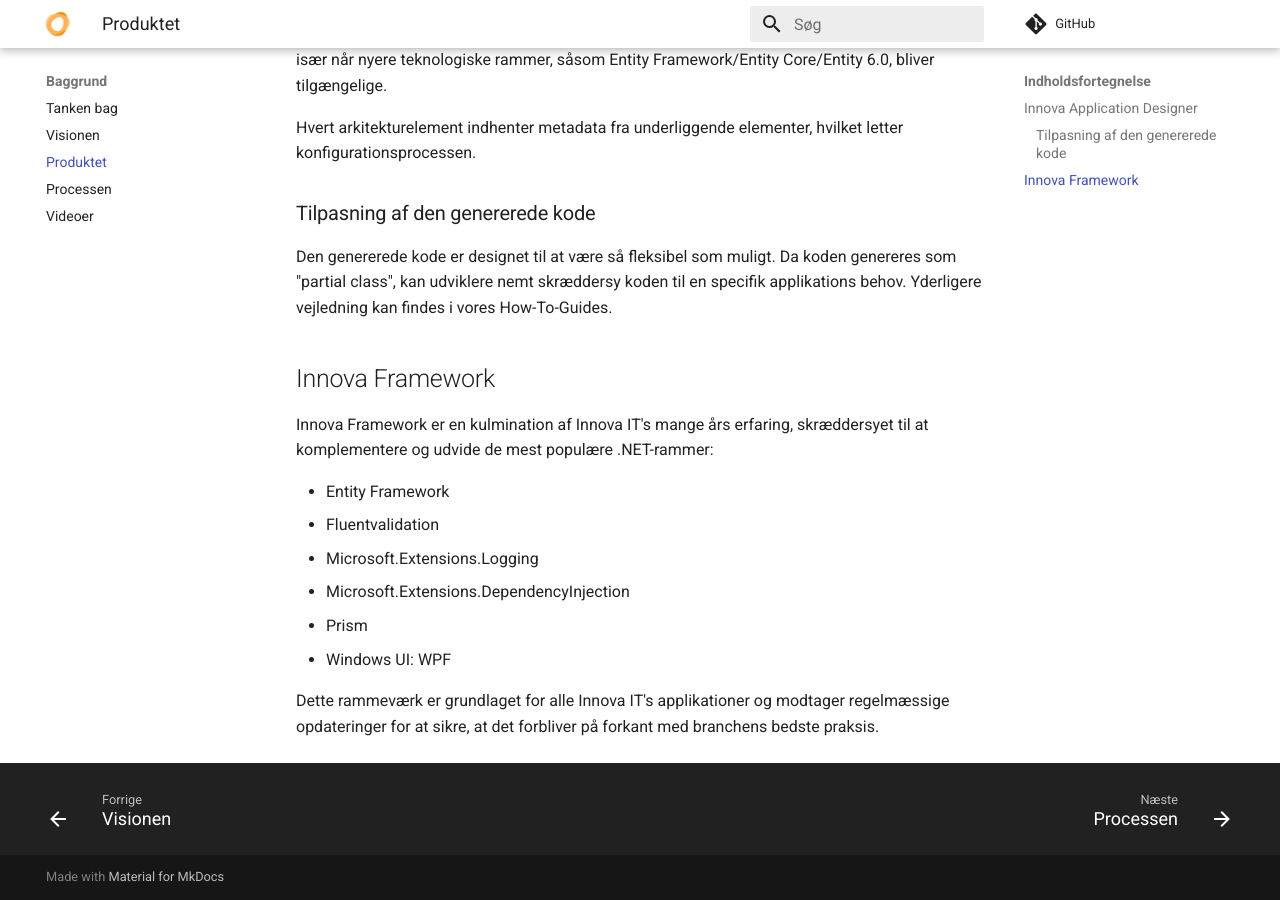
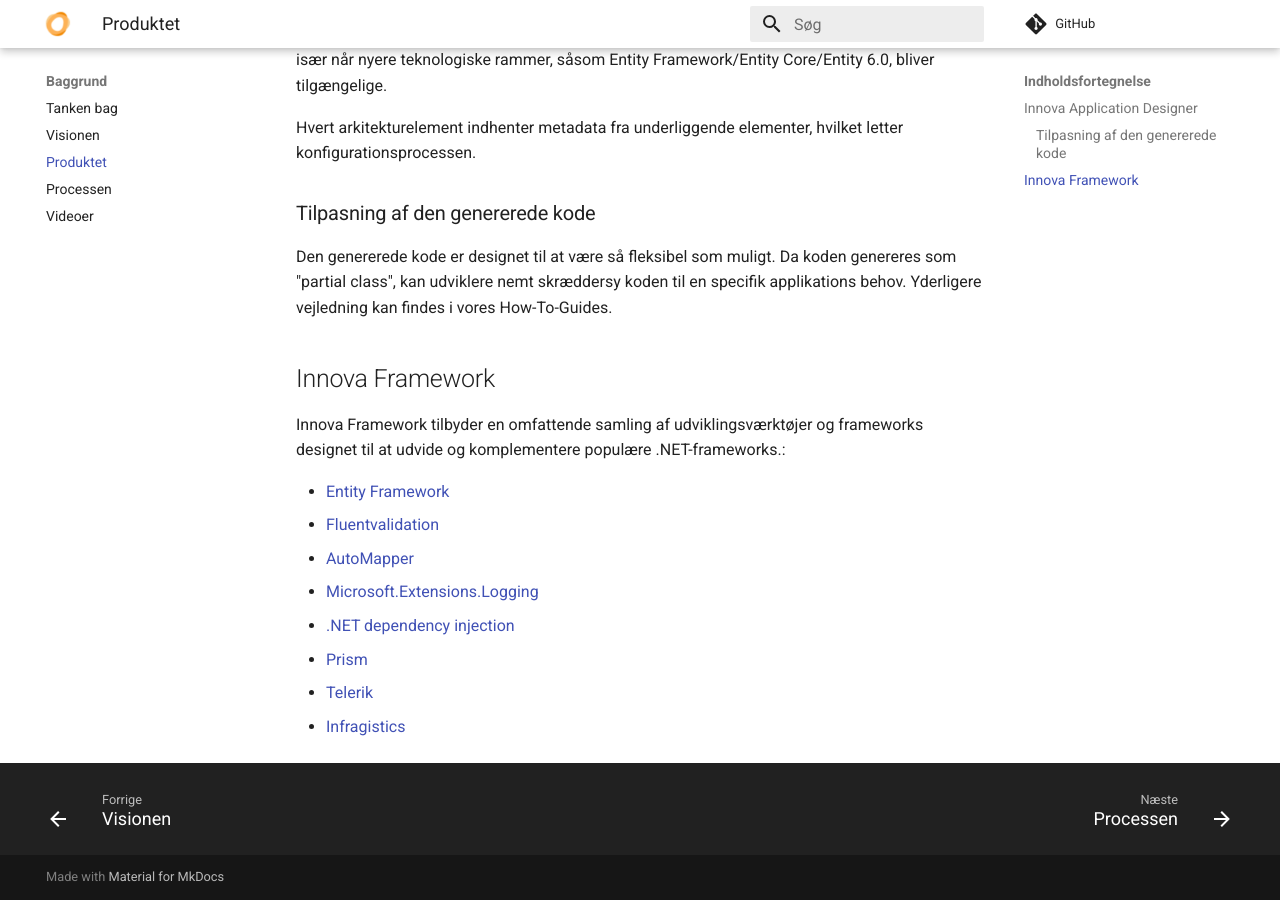
Before and after one commit to innovait-dk/idp_learn, an MkDocs documentation site: the page built from docs/guide/product.md, in a window 1280 px wide and 900 px high, scrolled down 1325 px. Built offline with MkDocs 1.6.1 and Material for MkDocs 9.7.7, drawn with Linux system fonts in a browser that asks for light colours; comment, search, counter and statistics services are not loaded.

Commit message:
Added clarity.microsoft

```diff
--- a/docs/guide/product.md
+++ b/docs/guide/product.md
@@ -28,13 +28,13 @@ Den genererede kode er designet til at være så fleksibel som muligt. Da koden
 
 ## Innova Framework
 
-Innova Framework er en kulmination af Innova IT's mange års erfaring, skræddersyet til at komplementere og udvide de mest populære .NET-rammer:
+Innova Framework tilbyder en omfattende samling af udviklingsværktøjer og frameworks designet til at udvide og komplementere populære .NET-frameworks.:
 
-- Entity Framework
-- Fluentvalidation
-- Microsoft.Extensions.Logging
-- Microsoft.Extensions.DependencyInjection
-- Prism
-- Windows UI: WPF
-
-Dette rammeværk er grundlaget for alle Innova IT's applikationer og modtager regelmæssige opdateringer for at sikre, at det forbliver på forkant med branchens bedste praksis.
+- [Entity Framework](https://github.com/dotnet/efcore)
+- [Fluentvalidation](https://docs.fluentvalidation.net/en/latest/)
+- [AutoMapper](https://automapper.org/)
+- [Microsoft.Extensions.Logging](https://learn.microsoft.com/en-us/dotnet/core/extensions/logging?tabs=command-line)
+- [.NET dependency injection](https://learn.microsoft.com/en-us/dotnet/core/extensions/dependency-injection)
+- [Prism](https://prismlibrary.com/docs/)
+- [Telerik](https://www.telerik.com/)
+- [Infragistics](https://www.infragistics.com/)
--- /dev/null
+++ b/docs/javascripts/clarity.js
@@ -0,0 +1,5 @@
+(function(c,l,a,r,i,t,y){
+    c[a]=c[a]||function(){(c[a].q=c[a].q||[]).push(arguments)};
+    t=l.createElement(r);t.async=1;t.src="https://www.clarity.ms/tag/"+i;
+    y=l.getElementsByTagName(r)[0];y.parentNode.insertBefore(t,y);
+})(window, document, "clarity", "script", "jbzjvo5qhm");
--- a/mkdocs.yml
+++ b/mkdocs.yml
@@ -16,6 +16,9 @@ markdown_extensions:
 
 extra_css:
    - stylesheets/extra.css
+
+extra_javascript:
+  - javascripts/clarity.js
 
 plugins:
    - search
--- a/requirements.txt
+++ b/requirements.txt
@@ -1,4 +1,4 @@
-mkdocs-material==9.4.3
+mkdocs-material==9.4.6
 mkdocs-glightbox==0.3.4
 mkdocs-unused-files==0.2.0
 mkdocs-htmlproofer-plugin==1.0.0
```
